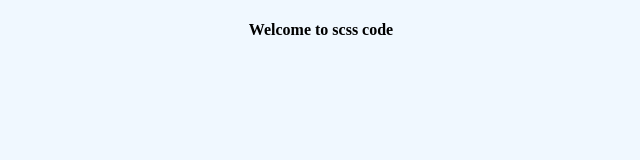
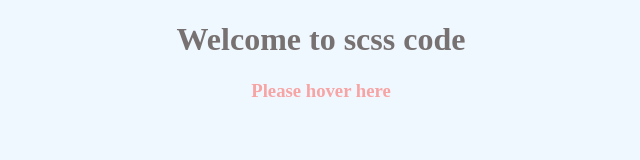
Before and after one commit to abdul-basit96/scss-practice, a plain HTML site: page index.html in a window 1280 px wide. Shown: the whole page, without its empty margins (319-959 px from the left). Drawn offline with nearby package versions, Linux system fonts and the light colour scheme; files that its build step writes are made by us from their sources.

Commit message:
add some features of scss

```diff
--- a/index.html
+++ b/index.html
@@ -5,7 +5,8 @@
 </head>
 <body>
     <div class="main_header">
-        <h4>Welcome to scss code</h4>
+        <h1>Welcome to scss code</h1>
+        <h3>Please hover here</h3>
     </div>
 </body>
 </html>
--- /dev/null
+++ b/scss/_mixin.scss
@@ -0,0 +1,4 @@
+@mixin commoncode($space) {
+    letter-spacing: $space;
+    color: rgb(7, 6, 6);
+}
--- /dev/null
+++ b/scss/_var.scss
@@ -0,0 +1 @@
+$bg-color: aliceblue;
--- a/scss/main.scss
+++ b/scss/main.scss
@@ -1,5 +1,27 @@
+@import 'mixin';
+@import 'var';
+
 body{
+    margin: 0;
+    padding: 0;
+    background-color: $bg-color;
+}
+
+.main_header{
     text-align: center;
-    background-color: aliceblue;
     margin-top: 20px;
+
+    h1 {
+        color: rgb(119, 113, 113);
+    &:hover {
+        @include commoncode(.2rem);
+    }
 }
+
+    h3 {
+        color: rgb(247, 164, 164);
+        &:hover {
+            @include commoncode(.1rem);
+        }
+    }
+}
```
